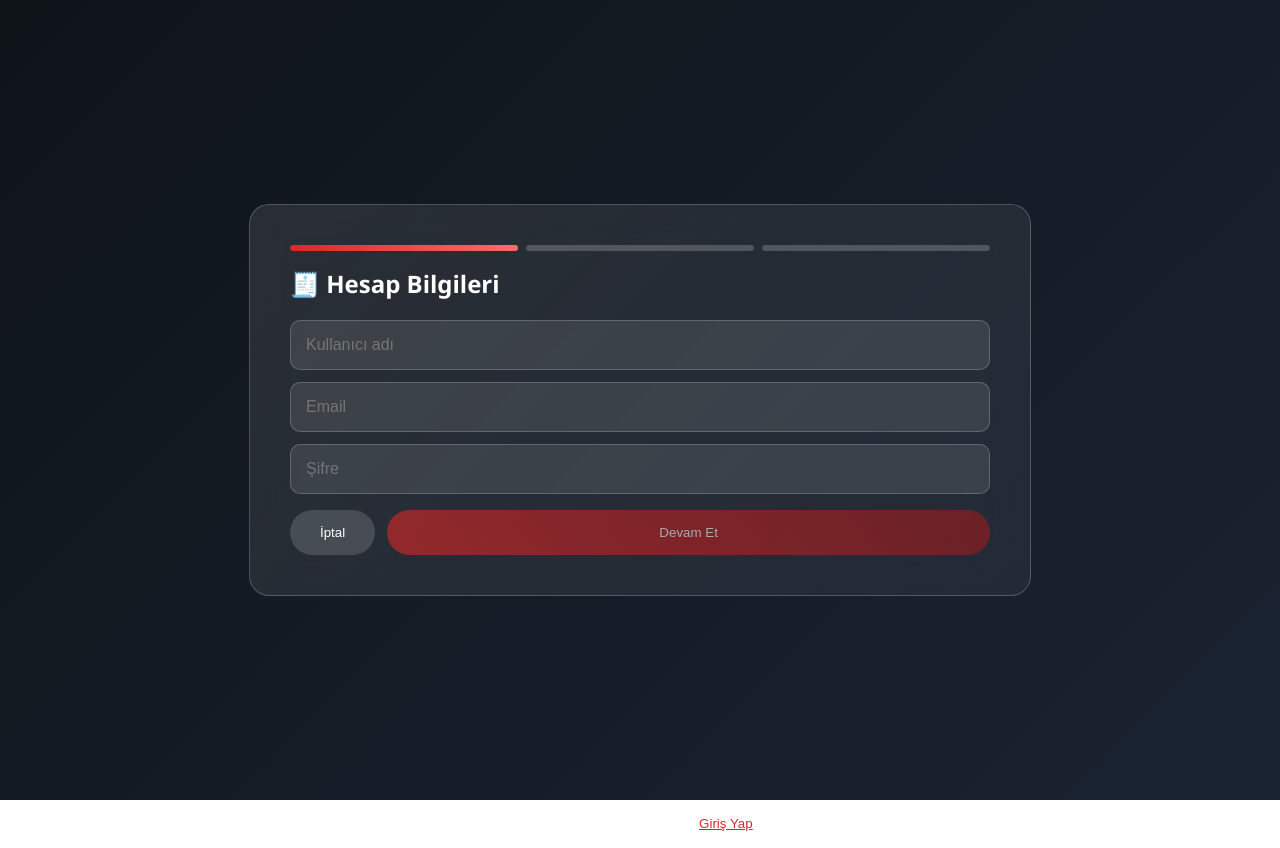
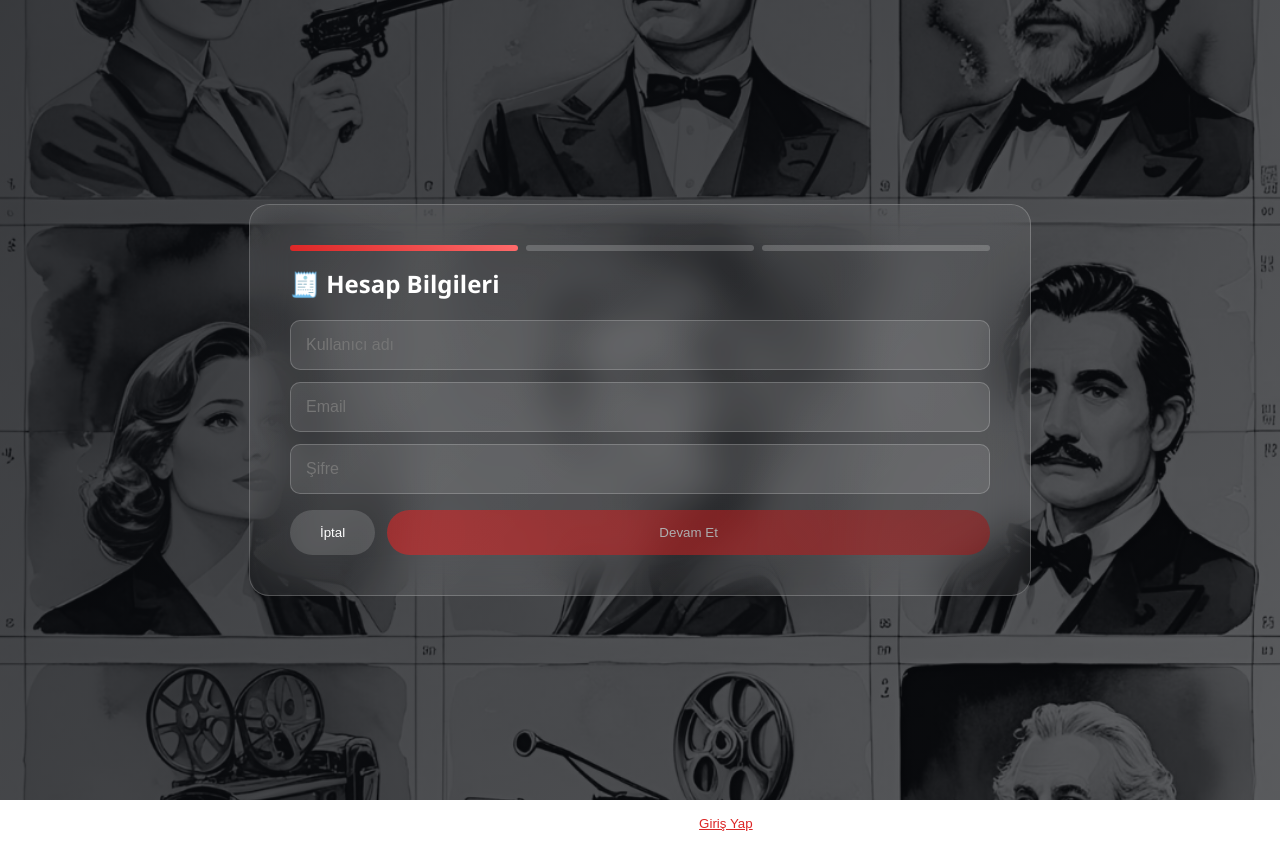
Before and after one commit to selmanbay/WatchMatch, a React (Create React App) app in the folder frontend/: page / in a window 1280 px wide. Both pictures are taken after a click on the button "Kayıt Ol". Built offline with nearby package versions, Linux system fonts and the light colour scheme; no server answers.

Commit message:
Kayıt ol ve giriş ekranına resimler eklendi

```diff
--- a/frontend/src/components/AuthForm.jsx
+++ b/frontend/src/components/AuthForm.jsx
@@ -1,5 +1,6 @@
+// src/components/AuthForm.jsx
 import React, { useState } from "react";
-import { btnStyle, formInputStyle } from "../styles/ui";
+import { btnStyle, formInputStyle, authPageStyle } from "../styles/ui";
 import RegistrationWizard from "./register/RegistrationWizard";
 
 export default function AuthForm({ onSuccess }) {
@@ -34,7 +35,14 @@ export default function AuthForm({ onSuccess }) {
                     Zaten hesabın var mı?
                     <button
                         onClick={() => setAuthMode("login")}
-                        style={{ marginLeft: 6, color: "#dc2626", background: "none", border: "none", cursor: "pointer", textDecoration: "underline" }}
+                        style={{
+                            marginLeft: 6,
+                            color: "#dc2626",
+                            background: "none",
+                            border: "none",
+                            cursor: "pointer",
+                            textDecoration: "underline"
+                        }}
                     >
                         Giriş Yap
                     </button>
@@ -43,31 +51,30 @@ export default function AuthForm({ onSuccess }) {
         );
     }
 
-    // LOGIN ekranı
+    // LOGIN ekranı (arka plan: public/images/auth-bg.webp)
     return (
-        <div
-            style={{
-                minHeight: "100vh",
-                background: "linear-gradient(135deg, #0f1419 0%, #1a2332 100%)",
-                display: "flex",
-                alignItems: "center",
-                justifyContent: "center",
-                fontFamily: "'Segoe UI', Tahoma, Geneva, Verdana, sans-serif"
-            }}
-        >
+        <div style={authPageStyle()}>
             <div
                 style={{
                     background: "linear-gradient(135deg, rgba(255,255,255,0.1), rgba(255,255,255,0.05))",
                     border: "1px solid rgba(255,255,255,0.2)",
-                    borderRadius: 20, padding: 40, width: "100%", maxWidth: 420,
-                    backdropFilter: "blur(20px)", color: "white"
+                    borderRadius: 20,
+                    padding: 40,
+                    width: "100%",
+                    maxWidth: 420,
+                    backdropFilter: "blur(20px)",
+                    color: "white"
                 }}
             >
                 <h1
                     style={{
-                        textAlign: "center", fontSize: "2rem", marginBottom: 30,
+                        textAlign: "center",
+                        fontSize: "2rem",
+                        marginBottom: 30,
                         background: "linear-gradient(45deg, #dc2626, #ff6b6b)",
-                        WebkitBackgroundClip: "text", WebkitTextFillColor: "transparent", backgroundClip: "text"
+                        WebkitBackgroundClip: "text",
+                        WebkitTextFillColor: "transparent",
+                        backgroundClip: "text"
                     }}
                 >
                     🔑 Giriş Yap
@@ -88,14 +95,23 @@ export default function AuthForm({ onSuccess }) {
                         onChange={(e) => setCred({ ...cred, password: e.target.value })}
                         style={{ ...formInputStyle, marginBottom: 20 }}
                     />
-                    <button type="submit" style={{ ...btnStyle, width: "100%" }}>Giriş Yap</button>
+                    <button type="submit" style={{ ...btnStyle, width: "100%" }}>
+                        Giriş Yap
+                    </button>
                 </form>
 
                 <p style={{ textAlign: "center", marginTop: 20, color: "rgba(255,255,255,0.7)" }}>
                     Hesabın yok mu?
                     <button
                         onClick={() => setAuthMode("register")}
-                        style={{ marginLeft: 6, color: "#dc2626", background: "none", border: "none", cursor: "pointer", textDecoration: "underline" }}
+                        style={{
+                            marginLeft: 6,
+                            color: "#dc2626",
+                            background: "none",
+                            border: "none",
+                            cursor: "pointer",
+                            textDecoration: "underline"
+                        }}
                     >
                         Kayıt Ol
                     </button>
--- a/frontend/src/components/register/RegistrationWizard.jsx
+++ b/frontend/src/components/register/RegistrationWizard.jsx
@@ -1,23 +1,24 @@
+// src/components/register/RegistrationWizard.jsx
 import React, { useEffect, useMemo, useState } from "react";
-import { btnStyle } from "../../styles/ui";
+import { authPageStyle } from "../../styles/ui";
 import StepAccount from "./StepAccount";
 import StepProfile from "./StepProfile";
 import StepPrefs from "./StepPrefs";
 
 export default function RegistrationWizard({ onSuccess, onCancel }) {
-    // Tek yerde toplanan state
+    // Form state
     const [credentials, setCredentials] = useState({
         username: "", email: "", password: "", firstName: "", lastName: ""
     });
     const [pref, setPref] = useState({ sex: "", language: "" });
     const [selectedCountryId, setSelectedCountryId] = useState("");
 
-    // Ülke verileri
+    // Countries
     const [countries, setCountries] = useState([]);
     const [countriesLoading, setCountriesLoading] = useState(false);
     const [countriesError, setCountriesError] = useState(null);
 
-    // Adımlar
+    // Steps
     const [step, setStep] = useState(1);
 
     useEffect(() => {
@@ -34,9 +35,13 @@ export default function RegistrationWizard({ onSuccess, onCancel }) {
 
     // Basit validasyonlar
     const canNext1 = useMemo(() =>
-        credentials.username.trim() && credentials.email.trim() && credentials.password.trim(), [credentials]);
+            credentials.username.trim() && credentials.email.trim() && credentials.password.trim(),
+        [credentials]
+    );
     const canNext2 = useMemo(() =>
-        credentials.firstName.trim() && credentials.lastName.trim(), [credentials]);
+            credentials.firstName.trim() && credentials.lastName.trim(),
+        [credentials]
+    );
 
     const goNext = () => setStep((s) => Math.min(3, s + 1));
     const goBack = () => setStep((s) => Math.max(1, s - 1));
@@ -53,14 +58,14 @@ export default function RegistrationWizard({ onSuccess, onCancel }) {
                     username: credentials.username,
                     firstName: credentials.firstName,
                     lastName: credentials.lastName
-                    // Eğer backend countryId bekliyorsa aç:
+                    // backend countryId bekliyorsa aç:
                     // , countryId: selectedCountryId || null
                 })
             });
             if (!regRes.ok) throw new Error(await regRes.text());
             const savedUser = await regRes.json();
 
-            // 2) Opsiyonel: preference
+            // 2) Opsiyonel preferences
             if ((pref.sex && pref.sex.trim() !== "") || (pref.language && pref.language.trim() !== "")) {
                 const prefRes = await fetch(`http://localhost:8080/api/users/${savedUser.id}/preference`, {
                     method: "POST",
@@ -78,38 +83,31 @@ export default function RegistrationWizard({ onSuccess, onCancel }) {
     };
 
     return (
-        <div
-            style={{
-                minHeight: "100vh",
-                background: "linear-gradient(135deg, #0f1419 0%, #1a2332 100%)",
-                display: "flex",
-                alignItems: "center",
-                justifyContent: "center",
-                fontFamily: "'Segoe UI', Tahoma, Geneva, Verdana, sans-serif"
-            }}
-        >
+        <div style={authPageStyle()}> {/* arka plan: public/images/auth-bg.webp */}
             <div
                 style={{
-                    background: "linear-gradient(135deg, rgba(255,255,255,0.1), rgba(255,255,255,0.05))",
+                    background: "linear-gradient(135deg, rgba(255,255,255,0.10), rgba(255,255,255,0.06))",
                     border: "1px solid rgba(255,255,255,0.2)",
                     borderRadius: 20,
-                    padding: 40,         // ↑ 30'dan 40'a
+                    padding: 40,
                     width: "100%",
-                    maxWidth: 700,       // ↑ 520'den 700'e
+                    maxWidth: 700, // geniş kutu
                     color: "white",
                     backdropFilter: "blur(20px)"
                 }}
             >
-
-            {/* Basit stepper */}
+                {/* Stepper */}
                 <div style={{ display: "flex", gap: 8, marginBottom: 16 }}>
-                    {[1,2,3].map((i) => (
-                        <div key={i} style={{
-                            flex: 1,
-                            height: 6,
-                            borderRadius: 999,
-                            background: i <= step ? "linear-gradient(45deg, #dc2626, #ff6b6b)" : "rgba(255,255,255,0.2)"
-                        }}/>
+                    {[1, 2, 3].map((i) => (
+                        <div
+                            key={i}
+                            style={{
+                                flex: 1,
+                                height: 6,
+                                borderRadius: 999,
+                                background: i <= step ? "linear-gradient(45deg, #dc2626, #ff6b6b)" : "rgba(255,255,255,0.2)"
+                            }}
+                        />
                     ))}
                 </div>
 
--- a/frontend/src/styles/ui.js
+++ b/frontend/src/styles/ui.js
@@ -209,3 +209,17 @@ export const btnStyle = {
     textDecoration: "none",
     display: "inline-block"
 };
+// Tam ekran arka plan + koyu perde
+export const authPageStyle = (bg = "/images/auth-bg.webp") => ({
+    minHeight: "100vh",
+    backgroundImage: `linear-gradient(135deg, rgba(10,12,16,.78), rgba(10,12,16,.62)), url(${bg})`,
+    backgroundSize: "cover",
+    backgroundPosition: "center",
+    backgroundRepeat: "no-repeat",
+    backgroundAttachment: "fixed", // iOS'ta titreme olursa bu satırı sil
+    display: "flex",
+    alignItems: "center",
+    justifyContent: "center",
+    fontFamily: "'Segoe UI', Tahoma, Geneva, Verdana, sans-serif",
+    color: "white",
+});
```
